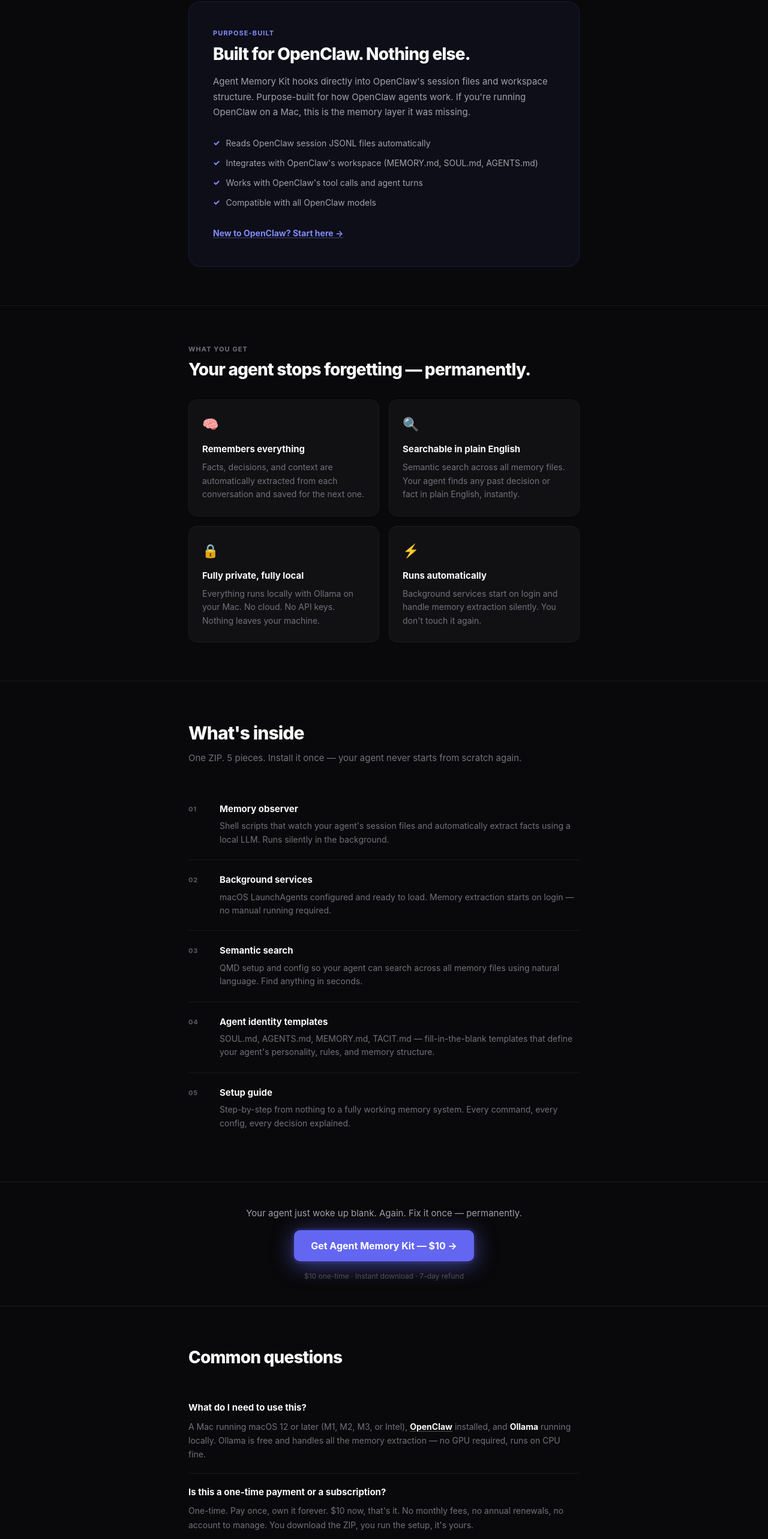
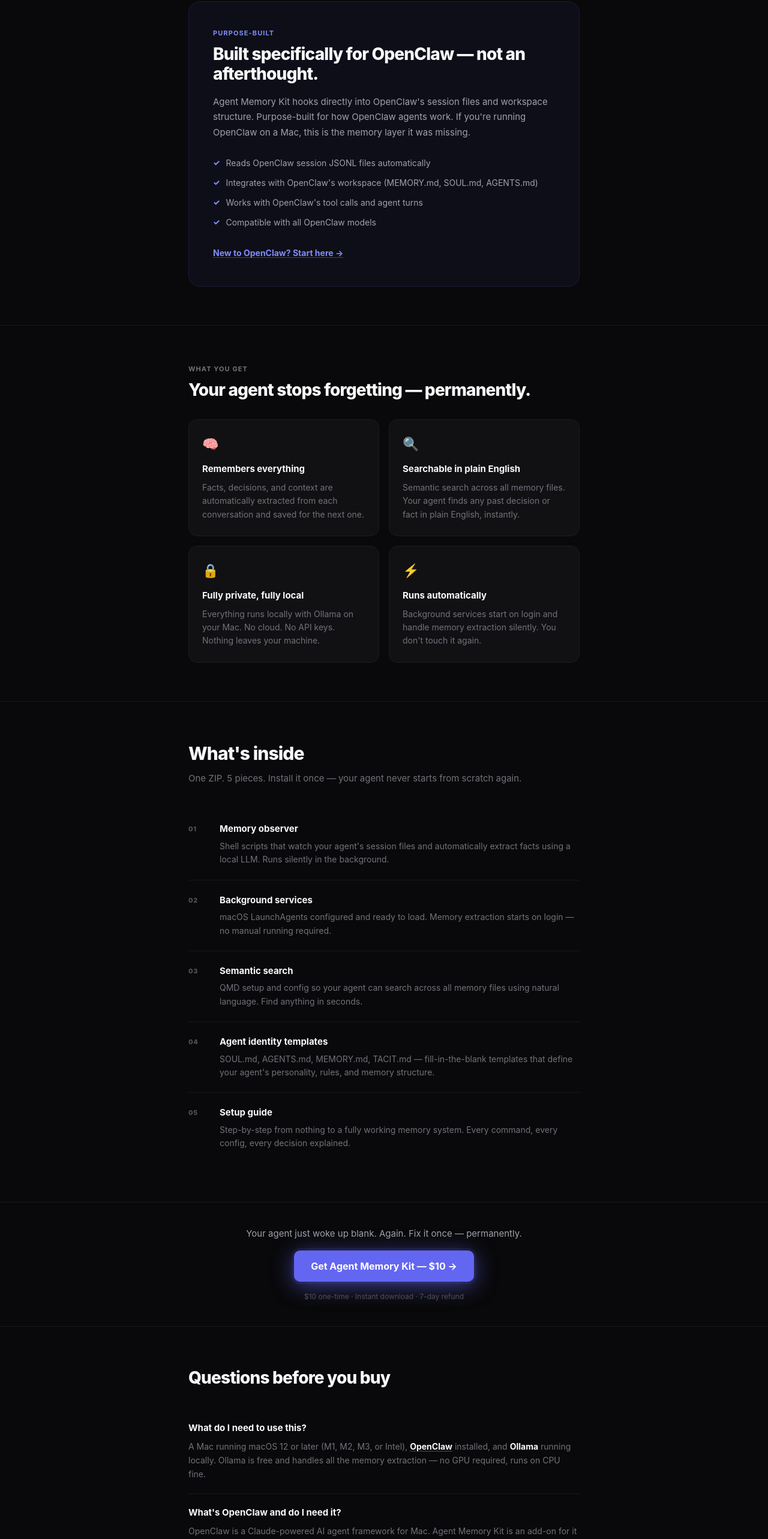
Before and after one commit to marcoiaq/agent-memory-kit, a Next.js app: page / in a window 1280 px wide. Shown: the part 2888-5454 px from the top of the page at 60% size. Built offline with nearby package versions, Linux system fonts and the light colour scheme.

Commit message:
ux: reorder FAQ to surface OpenClaw prerequisite question early; strengthen OpenClaw section heading

```diff
--- a/app/page.tsx
+++ b/app/page.tsx
@@ -598,7 +598,7 @@ export default function Home() {
         <div className="wrap">
           <div className="openclaw-inner">
             <span className="openclaw-eyebrow">Purpose-built</span>
-            <h2 className="openclaw-heading">Built for OpenClaw. Nothing else.</h2>
+            <h2 className="openclaw-heading">Built specifically for OpenClaw — not an afterthought.</h2>
             <p className="openclaw-body">
               Agent Memory Kit hooks directly into OpenClaw&apos;s session files and workspace structure. Purpose-built for how OpenClaw agents work.
               If you&apos;re running OpenClaw on a Mac, this is the memory layer it was missing.
@@ -689,15 +689,19 @@ export default function Home() {
       {/* FAQ */}
       <div className="faq">
         <div className="wrap">
-          <h2>Common questions</h2>
+          <h2>Questions before you buy</h2>
           <div className="faq-list">
             <div className="faq-item">
               <div className="faq-q">What do I need to use this?</div>
               <div className="faq-a">A Mac running macOS 12 or later (M1, M2, M3, or Intel), <strong style={{color:'#fafafa'}}><a href="https://openclaw.ai" target="_blank" rel="noopener noreferrer" style={{color:'#fafafa', textDecoration:'underline', textDecorationColor:'rgba(250,250,250,0.3)', textUnderlineOffset:'2px'}}>OpenClaw</a></strong> installed, and <strong style={{color:'#fafafa'}}>Ollama</strong> running locally. Ollama is free and handles all the memory extraction — no GPU required, runs on CPU fine.</div>
             </div>
             <div className="faq-item">
-              <div className="faq-q">Is this a one-time payment or a subscription?</div>
-              <div className="faq-a">One-time. Pay once, own it forever. $10 now, that&apos;s it. No monthly fees, no annual renewals, no account to manage. You download the ZIP, you run the setup, it&apos;s yours.</div>
+              <div className="faq-q">What&apos;s OpenClaw and do I need it?</div>
+              <div className="faq-a">OpenClaw is a Claude-powered AI agent framework for Mac. Agent Memory Kit is an add-on for it — it hooks directly into OpenClaw&apos;s session files and workspace structure. If you don&apos;t have OpenClaw yet, get it at <a href="https://openclaw.ai" target="_blank" rel="noopener noreferrer" style={{color:'#818cf8', textDecoration:'underline', textDecorationColor:'rgba(129,140,248,0.4)', textUnderlineOffset:'2px'}}>openclaw.ai</a> first.</div>
+            </div>
+            <div className="faq-item">
+              <div className="faq-q">What do I actually get?</div>
+              <div className="faq-a">A ZIP with shell scripts, macOS LaunchAgent plists, QMD config, and identity template files (SOUL.md, AGENTS.md, MEMORY.md, TACIT.md) — plus a step-by-step setup guide. Everything pre-configured. You run the installer, load the services, and it works.</div>
             </div>
             <div className="faq-item">
               <div className="faq-q">How long does setup take?</div>
@@ -708,20 +712,20 @@ export default function Home() {
               <div className="faq-a">You need to be comfortable running commands in Terminal. The installer handles everything — you&apos;re not writing code, just running a few commands and filling in a config file. If you&apos;ve used npm or brew before, you can do this.</div>
             </div>
             <div className="faq-item">
+              <div className="faq-q">Is this a one-time payment or a subscription?</div>
+              <div className="faq-a">One-time. Pay once, own it forever. $10 now, that&apos;s it. No monthly fees, no annual renewals, no account to manage. You download the ZIP, you run the setup, it&apos;s yours.</div>
+            </div>
+            <div className="faq-item">
+              <div className="faq-q">Does it require any cloud services or API keys?</div>
+              <div className="faq-a">No. Memory extraction runs locally using Ollama. Search runs locally via SQLite. Nothing leaves your machine. No subscriptions, no recurring fees.</div>
+            </div>
+            <div className="faq-item">
               <div className="faq-q">What if it doesn&apos;t work for me?</div>
               <div className="faq-a">7-day money-back guarantee. If you followed the setup guide and it doesn&apos;t work on your machine, reply to your purchase receipt and you&apos;ll get a full refund. No runaround.</div>
             </div>
             <div className="faq-item">
-              <div className="faq-q">What do I actually get?</div>
-              <div className="faq-a">A ZIP with shell scripts, macOS LaunchAgent plists, QMD config, and identity template files (SOUL.md, AGENTS.md, MEMORY.md, TACIT.md) — plus a step-by-step setup guide. Everything pre-configured. You run the installer, load the services, and it works.</div>
-            </div>
-            <div className="faq-item">
               <div className="faq-q">What AI agent does this work with?</div>
               <div className="faq-a">Agent Memory Kit is built for <strong style={{color:'#fafafa'}}><a href="https://openclaw.ai" target="_blank" rel="noopener noreferrer" style={{color:'#fafafa', textDecoration:'underline', textDecorationColor:'rgba(250,250,250,0.3)', textUnderlineOffset:'2px'}}>OpenClaw</a></strong> — the Claude-powered agent framework for Mac. It hooks directly into OpenClaw&apos;s session files and workspace structure. It won&apos;t work with ChatGPT, Claude.ai, or other agents out of the box.</div>
-            </div>
-            <div className="faq-item">
-              <div className="faq-q">Does it require any cloud services or API keys?</div>
-              <div className="faq-a">No. Memory extraction runs locally using Ollama. Search runs locally via SQLite. Nothing leaves your machine. No subscriptions, no recurring fees.</div>
             </div>
             <div className="faq-item">
               <div className="faq-q">Do I get updates?</div>
@@ -730,10 +734,6 @@ export default function Home() {
             <div className="faq-item">
               <div className="faq-q">What if I get stuck during setup?</div>
               <div className="faq-a">DM me on X (<a href="https://x.com/alfredmarktr" target="_blank" rel="noopener noreferrer" style={{color:'#818cf8', textDecoration:'underline', textDecorationColor:'rgba(129,140,248,0.4)', textUnderlineOffset:'2px'}}>@alfredmarktr</a>) or reply to your purchase receipt. I typically reply same-day. I&apos;ve set this up from scratch multiple times and know exactly where it can trip people up — I&apos;ll get you unstuck.</div>
-            </div>
-            <div className="faq-item">
-              <div className="faq-q">What&apos;s OpenClaw and do I need it?</div>
-              <div className="faq-a">OpenClaw is a Claude-powered AI agent framework for Mac. Agent Memory Kit is an add-on for it. If you don&apos;t have OpenClaw yet, get it at <a href="https://openclaw.ai" target="_blank" rel="noopener noreferrer" style={{color:'#818cf8', textDecoration:'underline', textDecorationColor:'rgba(129,140,248,0.4)', textUnderlineOffset:'2px'}}>openclaw.ai</a> first.</div>
             </div>
             <div className="faq-item">
               <div className="faq-q">Who built this?</div>
```
